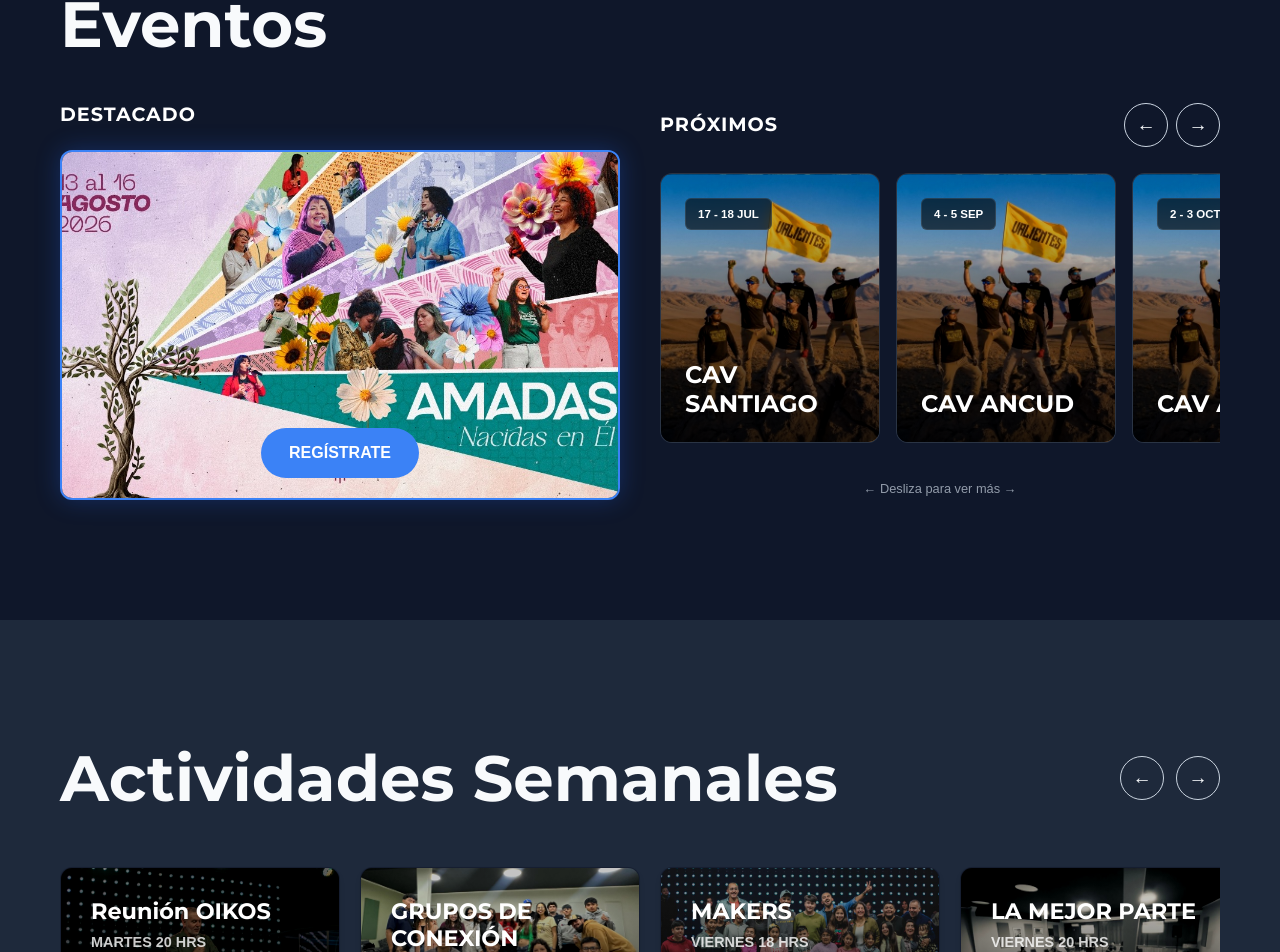
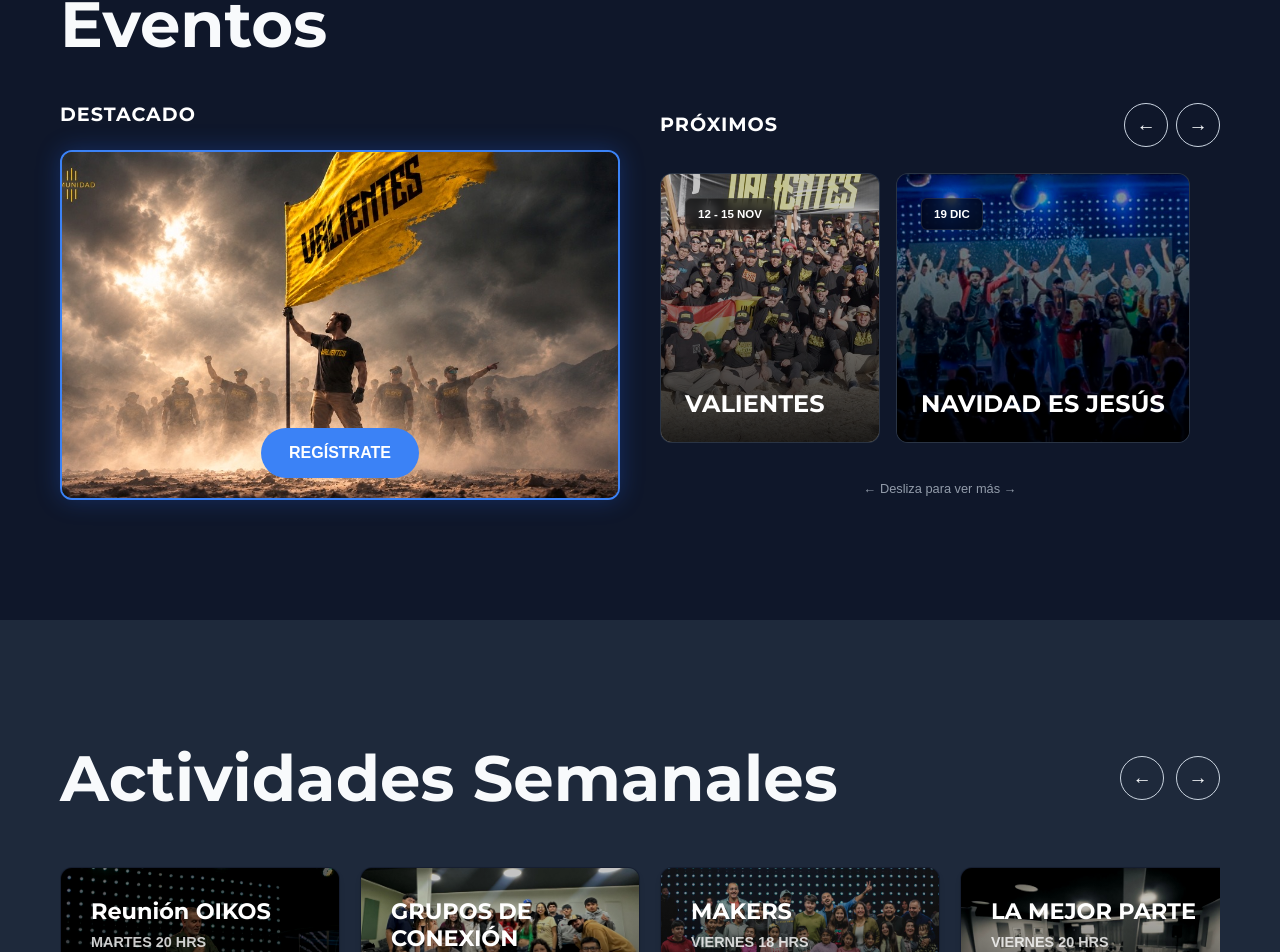
Before and after one commit to contactosccana-eng/web, a Next.js app: page / in a window 1280 px wide. Shown: the part 924-1876 px from the top of the page. Built offline with nearby package versions, Linux system fonts and the light colour scheme; a web font is replaced by a local one.

Commit message:
VAMOS
VAMOS

```diff
--- a/src/components/Events.tsx
+++ b/src/components/Events.tsx
@@ -13,9 +13,6 @@ export default function Events() {
   };
 
   const proximosEventos = [
-    { id: 2, name: 'CAV SANTIAGO', date: '17 - 18 JUL', image: '/cav.jpg' },
-    { id: 3, name: 'CAV ANCUD', date: '4 - 5 SEP', image: '/cav.jpg' },
-    { id: 4, name: 'CAV ARICA', date: '2 - 3 OCT', image: '/cav.jpg' },
     { id: 5, name: 'VALIENTES', date: '12 - 15 NOV', image: '/valientes.jpg', scale: 1.4 },
     { id: 6, name: 'NAVIDAD ES JESÚS', date: '19 DIC', image: '/navidad es jesus.jpg' },
   ];
@@ -30,10 +27,10 @@ export default function Events() {
           <div style={styles.column}>
             <h3 style={{...styles.sectionSubtitle, marginBottom: '24px'}}>Destacado</h3>
             <div className="event-card" style={{...styles.featuredCard, padding: 0, overflow: 'hidden', position: 'relative'}}>
-              <div style={{ ...styles.cardBgImage, backgroundImage: `url('/amadas.jpg')` }} />
+              <div style={{ ...styles.cardBgImage, backgroundImage: `url('/valientes_destacado.jpg')` }} />
 
               <div style={{ position: 'relative', zIndex: 2, padding: '40px 40px 20px 40px', display: 'flex', flexDirection: 'column', height: '100%', justifyContent: 'flex-end' }}>
-                <a href="https://tally.so/r/Zjg0MB" target="_blank" rel="noopener noreferrer" className="btn" style={{ alignSelf: 'center' }}>
+                <a href="https://tally.so/r/jaNzd1" target="_blank" rel="noopener noreferrer" className="btn" style={{ alignSelf: 'center' }}>
                   REGÍSTRATE
                 </a>
               </div>
```
Also changed, not shown: public/valientes_destacado.jpg (added).
